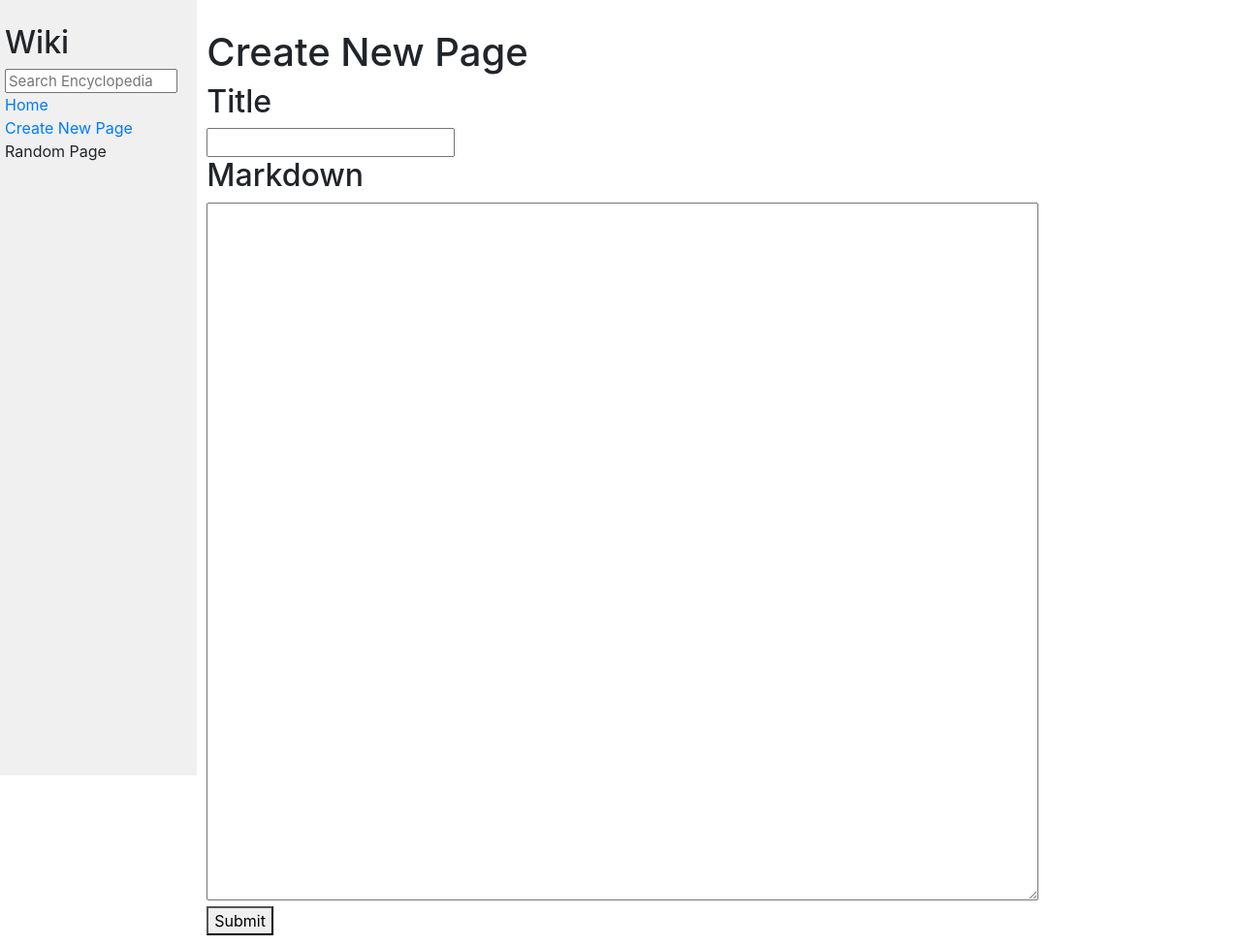
After one commit to Sidma64/cs50wiki, a Django app: page /add in a window 1280 px wide. The commit adds this page. Shown: the whole page at 97% size. Run offline with Django 3.2, Linux system fonts and the light colour scheme; some libraries are stand-ins or nearby versions.

Commit message:
Add the ability add new entries

```diff
--- /dev/null
+++ b/encyclopedia/templates/encyclopedia/addEntry.html
@@ -0,0 +1,19 @@
+{% extends "encyclopedia/layout.html" %}
+
+{% block title %}
+    Encyclopedia
+{% endblock %}
+
+{% block body %}
+    <h1>Create New Page</h1>
+    <form action="{% url 'addEntry' %}" method="POST">
+        <h2>Title</h2>
+        <input type="text" name="title">
+        <br>
+        <h2>Markdown</h2>
+        <textarea name="content"></textarea>
+        <br>
+        {% csrf_token %}
+        <button>Submit</button>
+    </form>
+{% endblock %}
--- a/encyclopedia/templates/encyclopedia/layout.html
+++ b/encyclopedia/templates/encyclopedia/layout.html
@@ -19,7 +19,7 @@
                     <a href="{% url 'index' %}">Home</a>
                 </div>
                 <div>
-                    Create New Page
+                    <a href="{% url 'addEntry' %}">Create New Page</a>
                 </div>
                 <div>
                     Random Page
--- a/encyclopedia/urls.py
+++ b/encyclopedia/urls.py
@@ -5,5 +5,6 @@ from . import views
 urlpatterns = [
     path('', views.index, name="index"),
     path('wiki/<str:entry>', views.entry, name='wiki'),
-    path('search', views.search, name='search')
+    path('search', views.search, name='search'),
+    path('add', views.addEntry, name="addEntry")
 ]
--- a/encyclopedia/views.py
+++ b/encyclopedia/views.py
@@ -1,4 +1,4 @@
-from django.http import Http404, HttpResponseBadRequest
+from django.http import Http404, HttpResponse, HttpResponseBadRequest
 from django.shortcuts import redirect, render
 from django.urls import reverse
 import markdown2
@@ -46,3 +46,12 @@ def search(request):
     else:
         # If there is not q variable found return 400.
         return HttpResponseBadRequest()
+
+def addEntry(request):
+    if request.method == "POST":
+        title = request.POST['title']
+        content = request.POST['content']
+        util.save_entry(title, content)
+        redirect(entry, title)
+
+    return render(request, "encyclopedia/addEntry.html")
```
